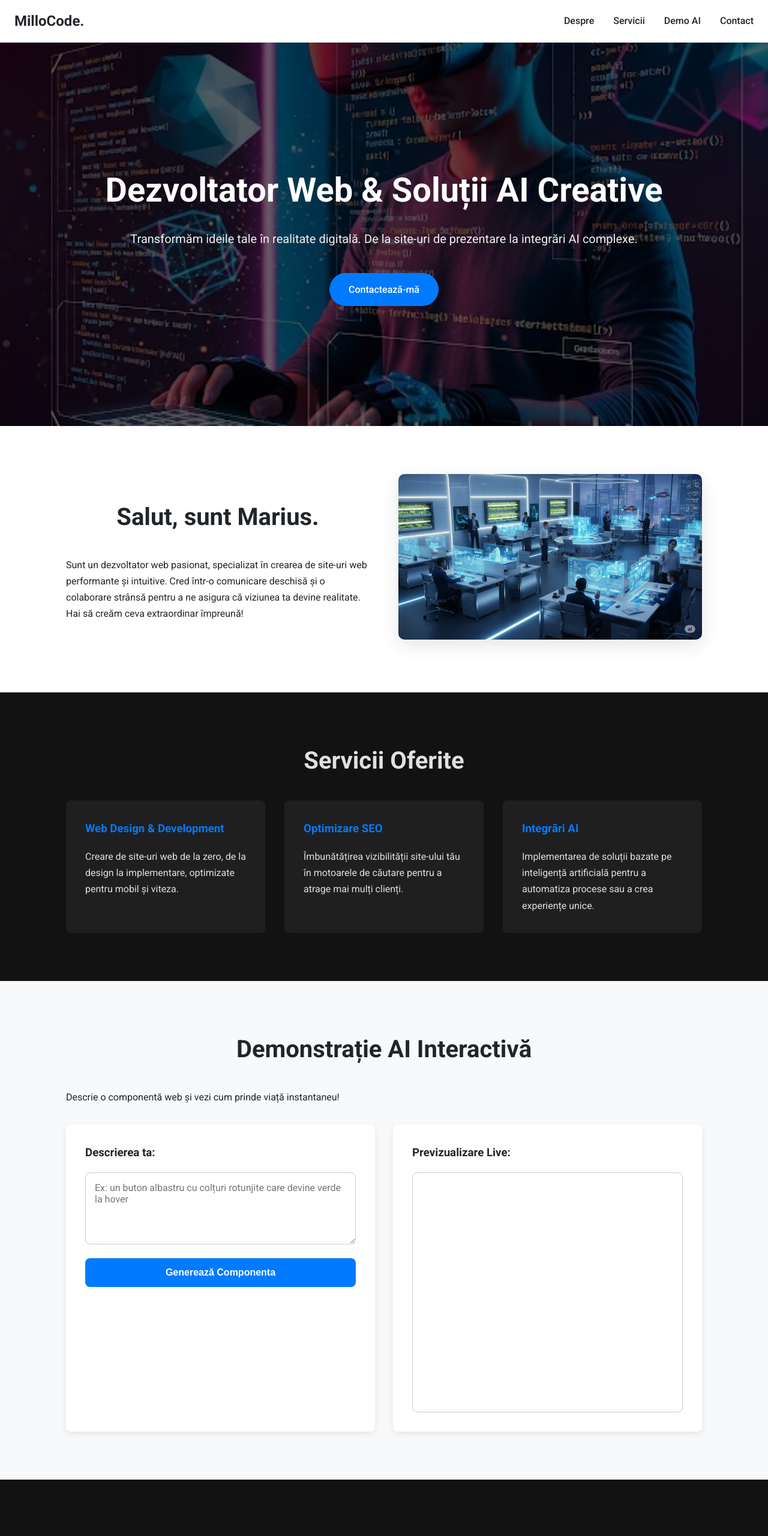
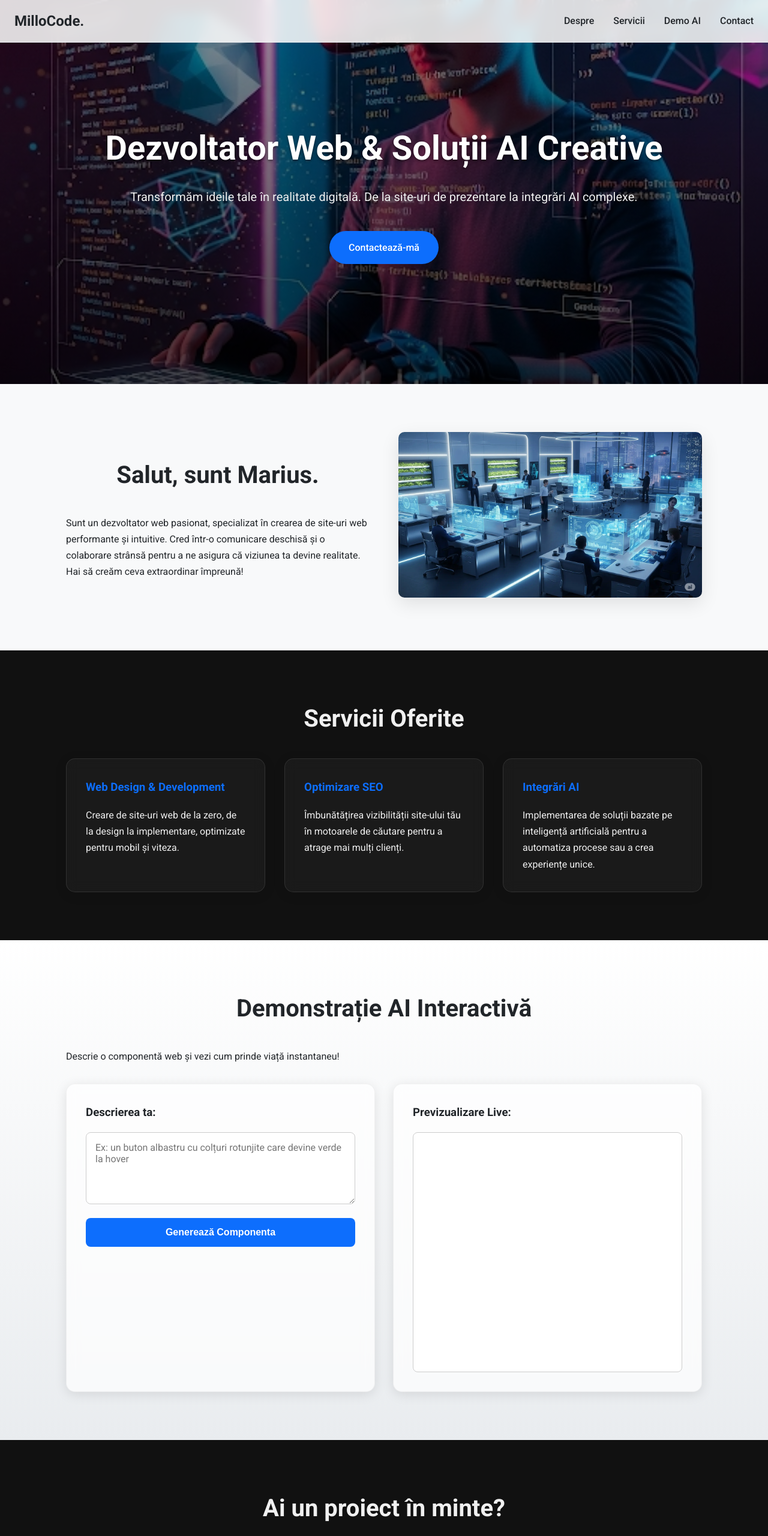
Before and after one commit to millo-code/portofoliu-web-millo, a website: page index.html in a window 1280 px wide. Shown: the top 2560 px of the page at 60% size. Drawn offline with Linux system fonts and the light colour scheme.

Commit message:
Stilizare noua cu imagini si animatii

```diff
--- a/index.html
+++ b/index.html
@@ -39,7 +39,7 @@
             </div>
         </section>
 
-        <section id="despre" class="content-section">
+        <section id="despre" class="content-section section--hidden">
             <div class="container about-container">
                 <div class="about-text">
                     <h2>Salut, sunt Marius.</h2>
@@ -51,7 +51,7 @@
             </div>
         </section>
 
-        <section id="servicii" class="content-section-dark">
+        <section id="servicii" class="content-section-dark section--hidden">
             <div class="container">
                 <h2>Servicii Oferite</h2>
                 <div class="services-grid">
@@ -71,7 +71,7 @@
             </div>
         </section>
 
-        <section id="ai-demo" class="ai-demo">
+        <section id="ai-demo" class="ai-demo section--hidden">
             <div class="container">
                 <h2>Demonstrație AI Interactivă</h2>
                 <p>Descrie o componentă web și vezi cum prinde viață instantaneu!</p>
@@ -92,9 +92,9 @@
             </div>
         </section>
 
-        <section id="contact" class="content-section-dark">
+        <section id="contact" class="content-section-dark section--hidden">
             <div class="container">
-                <h2>Ai un proiect în mind?</h2>
+                <h2>Ai un proiect în minte?</h2>
                 <p>Completează formularul de mai jos sau scrie-mi un e-mail. Abia aștept să colaborăm!</p>
                 <a href="mailto:emailul.tau@exemplu.com" class="cta-button">Scrie-mi un E-mail</a>
             </div>
--- a/script.js
+++ b/script.js
@@ -89,4 +89,25 @@ document.addEventListener('DOMContentLoaded', () => {
             }
         });
     }
+
+    // --- LOGICA PENTRU ANIMAȚII LA SCROLL ---
+    const allSections = document.querySelectorAll(".section--hidden");
+
+    const revealSection = function(entries, observer) {
+        const [entry] = entries;
+        if (!entry.isIntersecting) return;
+
+        entry.target.classList.add("visible");
+        observer.unobserve(entry.target);
+    };
+
+    const sectionObserver = new IntersectionObserver(revealSection, {
+        root: null,
+        threshold: 0.15,
+    });
+
+    allSections.forEach(function(section) {
+        sectionObserver.observe(section);
+    });
+
 });
--- a/style.css
+++ b/style.css
@@ -1,12 +1,11 @@
 /* --- RESETARE ȘI VARIABILE --- */
 :root {
-    --primary-color: #007bff;
-    --primary-hover-color: #0056b3;
-    --dark-bg: #121212;
-    --light-bg: #ffffff;
-    --secondary-bg: #f8f9fa;
-    --card-bg: #1f1f1f;
-    --text-dark: #e0e0e0;
+    --primary-color: #0d6efd; /* Un albastru mai vibrant */
+    --primary-hover-color: #0b5ed7;
+    --dark-bg: #111111;
+    --light-bg: #f8f9fa;
+    --card-bg: #1e1e1e;
+    --text-dark: #f0f0f0;
     --text-light: #212529;
     --section-padding: 80px 20px;
 }
@@ -25,45 +24,27 @@ body {
     color: var(--text-light);
 }
 
-.container {
-    max-width: 1100px;
-    margin: 0 auto;
-    padding: 0 20px;
-}
+.container { max-width: 1100px; margin: 0 auto; padding: 0 20px; }
 
-/* --- NAVBAR ȘI MENIU MOBIL --- */
+/* --- NAVBAR --- */
 header {
-    background-color: rgba(255, 255, 255, 0.9);
+    background-color: rgba(255, 255, 255, 0.85); /* Transparență adăugată */
     backdrop-filter: blur(10px);
-    border-bottom: 1px solid #eee;
+    border-bottom: 1px solid #e9ecef;
     position: fixed;
     width: 100%;
     top: 0;
     z-index: 1000;
 }
-
-.navbar {
-    display: flex;
-    justify-content: space-between;
-    align-items: center;
-    padding: 1rem 1.5rem;
-    height: 70px;
-}
-
-.nav-branding {
-    font-size: 1.5rem;
-    font-weight: 700;
-    text-decoration: none;
-    color: var(--text-light);
-}
-
+.navbar { display: flex; justify-content: space-between; align-items: center; padding: 1rem 1.5rem; height: 70px; }
+.nav-branding { font-size: 1.5rem; font-weight: 700; text-decoration: none; color: var(--text-light); }
 .nav-menu { display: flex; gap: 2rem; list-style: none; }
 .nav-link { text-decoration: none; color: var(--text-light); font-weight: 500; transition: color 0.3s ease; }
 .nav-link:hover { color: var(--primary-color); }
 .hamburger { display: none; cursor: pointer; }
 .bar { display: block; width: 25px; height: 3px; margin: 5px auto; transition: all 0.3s ease-in-out; background-color: var(--text-light); }
 
-/* --- SECȚIUNEA HERO CU IMAGINE DE FUNDAL --- */
+/* --- SECȚIUNEA HERO CU IMAGINE --- */
 .hero-section {
     position: relative;
     height: 80vh;
@@ -74,72 +55,71 @@ header {
     color: #fff;
     background: url('background.webp') no-repeat center center/cover;
 }
+.hero-section::before { content: ''; position: absolute; top: 0; left: 0; width: 100%; height: 100%; background: linear-gradient(0deg, rgba(0, 0, 0, 0.7), rgba(0, 0, 0, 0.4)); }
+.hero-section .container { position: relative; z-index: 2; }
 
-.hero-section::before {
-    content: '';
-    position: absolute;
-    top: 0;
-    left: 0;
-    width: 100%;
-    height: 100%;
-    background: rgba(0, 0, 0, 0.6);
+/* --- STILURI SECȚIUNI & ANIMAȚIE --- */
+.content-section, .ai-demo {
+    padding: var(--section-padding);
+    background-color: var(--light-bg); /* Culoare de bază */
 }
-
-.hero-section .container {
-    position: relative;
-    z-index: 2;
-}
-
-/* --- SECȚIUNI GENERALE --- */
-main {
-    padding-top: 70px;
-}
-
-.content-section, .content-section-dark, .ai-demo {
+.content-section-dark {
     padding: var(--section-padding);
-}
-
-.content-section-dark {
     background-color: var(--dark-bg);
     color: var(--text-dark);
 }
 
-h1 { font-size: 3.5rem; margin-bottom: 1rem; }
+.section--hidden {
+    opacity: 0;
+    transform: translateY(50px);
+    transition: opacity 0.6s ease-out, transform 0.6s ease-out;
+}
+.section--hidden.visible {
+    opacity: 1;
+    transform: translateY(0);
+}
+
+h1 { font-size: 3.5rem; margin-bottom: 1rem; text-shadow: 0 2px 4px rgba(0,0,0,0.5); }
 h2 { font-size: 2.5rem; margin-bottom: 2rem; text-align: center; }
 .subtitle { font-size: 1.25rem; color: #f0f0f0; margin-bottom: 2.5rem; }
 
 /* --- BUTOANE --- */
 .cta-button { display: inline-block; padding: 14px 32px; background-color: var(--primary-color); color: #fff; text-decoration: none; border-radius: 50px; font-weight: 500; transition: all 0.3s ease; }
-.cta-button:hover { background-color: var(--primary-hover-color); transform: translateY(-3px); box-shadow: 0 4px 10px rgba(0, 123, 255, 0.4); }
+.cta-button:hover { background-color: var(--primary-hover-color); transform: translateY(-3px); box-shadow: 0 4px 10px rgba(13, 110, 253, 0.4); }
 
-/* --- SECȚIUNEA DESPRE CU IMAGINE --- */
-.about-container {
-    display: flex;
-    align-items: center;
-    gap: 3rem;
-    flex-wrap: wrap;
-}
-.about-text, .about-image {
-    flex: 1;
-    min-width: 300px;
-}
+/* --- SECȚIUNEA DESPRE --- */
+.about-container { display: flex; align-items: center; gap: 3rem; flex-wrap: wrap; }
+.about-text, .about-image { flex: 1; min-width: 300px; }
 .about-text { text-align: left; }
-.about-image img {
-    max-width: 100%;
-    border-radius: 10px;
-    box-shadow: 0 10px 30px rgba(0,0,0,0.1);
+.about-image img { max-width: 100%; border-radius: 10px; box-shadow: 0 10px 30px rgba(0,0,0,0.1); }
+
+/* --- EFECT DE STICLĂ PENTRU CARDURI --- */
+.service-card, .input-area, .preview-area {
+    backdrop-filter: blur(10px);
+    border-radius: 15px;
+    box-shadow: 0 4px 20px rgba(0,0,0,0.1);
 }
 
-/* --- SECȚIUNEA SERVICII --- */
-.services-grid { display: grid; grid-template-columns: repeat(auto-fit, minmax(280px, 1fr)); gap: 2rem; text-align: left; margin-top: 2rem; }
-.service-card { background-color: var(--card-bg); padding: 2rem; border-radius: 8px; transition: transform 0.3s ease; }
+.service-card {
+    background-color: rgba(31, 31, 31, 0.7); /* Transparență adăugată */
+    border: 1px solid rgba(255, 255, 255, 0.1);
+    padding: 2rem; transition: transform 0.3s ease;
+}
 .service-card:hover { transform: translateY(-5px); }
 .service-card h3 { margin-bottom: 1rem; color: var(--primary-color); }
+.services-grid { display: grid; grid-template-columns: repeat(auto-fit, minmax(280px, 1fr)); gap: 2rem; text-align: left; margin-top: 2rem; }
 
-/* --- SECȚIUNEA AI DEMO --- */
-.ai-demo { background-color: var(--secondary-bg); }
+.ai-demo {
+    background: linear-gradient(180deg, #ffffff 0%, #e9ecef 100%); /* Gradient subtil */
+}
+
 .demo-container { display: flex; flex-wrap: wrap; gap: 30px; margin-top: 2rem; text-align: left; }
-.input-area, .preview-area { flex: 1; min-width: 300px; background: #fff; padding: 2rem; border-radius: 8px; box-shadow: 0 4px 12px rgba(0,0,0,0.08); }
+.input-area, .preview-area {
+    flex: 1; min-width: 300px;
+    background: rgba(255, 255, 255, 0.7); /* Transparență adăugată */
+    border: 1px solid rgba(0, 0, 0, 0.05);
+    padding: 2rem;
+}
 .input-area h3, .preview-area h3 { margin-bottom: 1rem; }
 #component-description { width: 100%; height: 120px; padding: 15px; border: 1px solid #ccc; border-radius: 8px; margin-bottom: 15px; font-family: inherit; font-size: 16px; resize: vertical; }
 #generate-btn { display: block; width: 100%; padding: 15px; background-color: var(--primary-color); color: white; border: none; border-radius: 8px; cursor: pointer; font-size: 16px; font-weight: bold; transition: background-color 0.3s; }
@@ -152,7 +132,7 @@ h2 { font-size: 2.5rem; margin-bottom: 2rem; text-align: center; }
 /* --- FOOTER --- */
 footer { padding: 2rem; text-align: center; background: var(--dark-bg); color: var(--text-dark); }
 
-/* --- RESPONSIVE (MENIU MOBIL) --- */
+/* --- RESPONSIVE --- */
 @media(max-width: 768px) {
     .hamburger { display: block; }
     .hamburger.active .bar:nth-child(2) { opacity: 0; }
```
